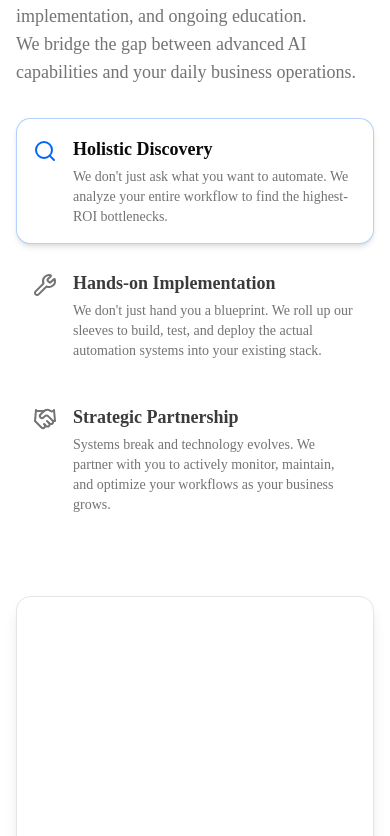
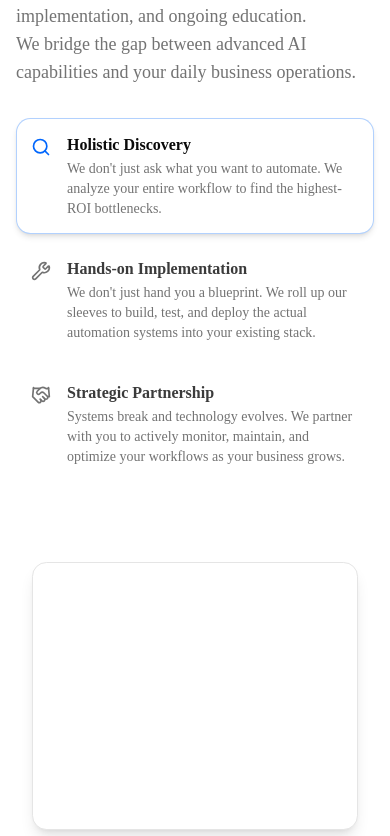
Before and after one commit to shawnweigand/automates, a Next.js app: page / in a window 390 px wide. Shown: the part 1548-2384 px from the top of the page. Built offline with nearby package versions, Linux system fonts and the light colour scheme; a web font is replaced by a local one.

Commit message:
style: refine About section layout and typography and update John Unser's bio text

```diff
--- a/src/components/sections/About.tsx
+++ b/src/components/sections/About.tsx
@@ -42,7 +42,7 @@ export function About() {
     return (
         <section id="about" className="py-24 bg-background border-t border-border/40 relative">
             <div className="container mx-auto px-4 sm:px-6 lg:px-8 max-w-7xl">
-                <div className="grid grid-cols-1 lg:grid-cols-2 gap-16">
+                <div className="grid grid-cols-1 lg:grid-cols-[1.2fr_0.8fr] gap-16">
 
                     <motion.div
                         initial={{ opacity: 0, x: -20 }}
@@ -67,14 +67,14 @@ export function About() {
                                     <div
                                         key={index}
                                         onClick={() => setActiveIndex(index)}
-                                        className={`flex gap-4 p-4 rounded-2xl cursor-pointer transition-all border ${activeIndex === index ? 'bg-card border-primary/30 shadow-md' : 'border-transparent hover:bg-card/50'}`}
+                                        className={`flex gap-4 p-3.5 rounded-2xl cursor-pointer transition-all border ${activeIndex === index ? 'bg-card border-primary/30 shadow-md' : 'border-transparent hover:bg-card/50'}`}
                                     >
                                         <div className="flex-shrink-0 mt-1">
-                                            <Icon className={`h-6 w-6 transition-colors ${activeIndex === index ? 'text-primary' : 'text-muted-foreground'}`} />
+                                            <Icon className={`h-5 w-5 transition-colors ${activeIndex === index ? 'text-primary' : 'text-muted-foreground'}`} />
                                         </div>
                                         <div>
-                                            <h3 className={`font-semibold text-lg transition-colors ${activeIndex === index ? 'text-foreground' : 'text-foreground/80'}`}>{item.title}</h3>
-                                            <p className="text-muted-foreground mt-1 text-sm md:text-base">{item.description}</p>
+                                            <h3 className={`font-semibold text-base md:text-lg transition-colors ${activeIndex === index ? 'text-foreground' : 'text-foreground/80'}`}>{item.title}</h3>
+                                            <p className="text-muted-foreground mt-0.5 text-sm">{item.description}</p>
                                         </div>
                                     </div>
                                 );
@@ -87,10 +87,12 @@ export function About() {
                         whileInView={{ opacity: 1, scale: 1 }}
                         viewport={{ once: true, margin: "-100px" }}
                         transition={{ duration: 0.8 }}
-                        className="relative w-full h-full min-h-[400px]"
+                        className="relative w-full h-full min-h-[300px] lg:min-h-[400px] flex items-center justify-center p-4 lg:p-8"
                     >
                         <AnimatePresence mode="wait">
-                            {renderEmptyCard()}
+                            <div className="w-full h-full max-w-sm lg:max-w-md aspect-[4/3] lg:aspect-square">
+                                {renderEmptyCard()}
+                            </div>
                         </AnimatePresence>
                     </motion.div>
 
--- a/src/components/sections/Bios.tsx
+++ b/src/components/sections/Bios.tsx
@@ -36,7 +36,7 @@ const TEAM = [
     {
         name: "John Unser",
         role: "Co-Founder",
-        bio: "On paper, John's experience is centered around building high-performing revenue teams at VC-backed SaaS companies. But between the lines, he's an automation expert who is energized by building with AI.\n\nWhile scaling revenue teams, John found that the largest efficiency gains often came from optimizing his team's backend processes. So he spent much of his time building AI-based systems that made his teams exponentially more efficient. He's built inbound lead scoring systems, cold email infrastructure, automated CRM enrichment, and complex SOPs. He uses tools like n8n, Clay, and Claude Code to wire it all together, and he's well-versed across a wide range of softwares and tools.",
+        bio: "On paper, John's experience is centered around building high-performing revenue teams at VC-backed SaaS companies. But between the lines, he's an automation expert who is energized by building with AI.\n\nWhile scaling revenue teams, John found that the largest efficiency gains often came from optimizing his team's backend processes. So he spent much of his time building AI-based systems for his teams. He's built inbound lead scoring systems, cold email infrastructure, automated CRM enrichment, and complex internal workflows using tools like n8n, Clay, and Claude Code to wire it all together. He's well-versed across a wide range of softwares and tools, and his curiosity drives him to learn new systems constantly.",
         image: "/bios/jc.JPG",
         linkedin: "https://www.linkedin.com/in/john-charles-unser/",
         scale: 2.5,
```
